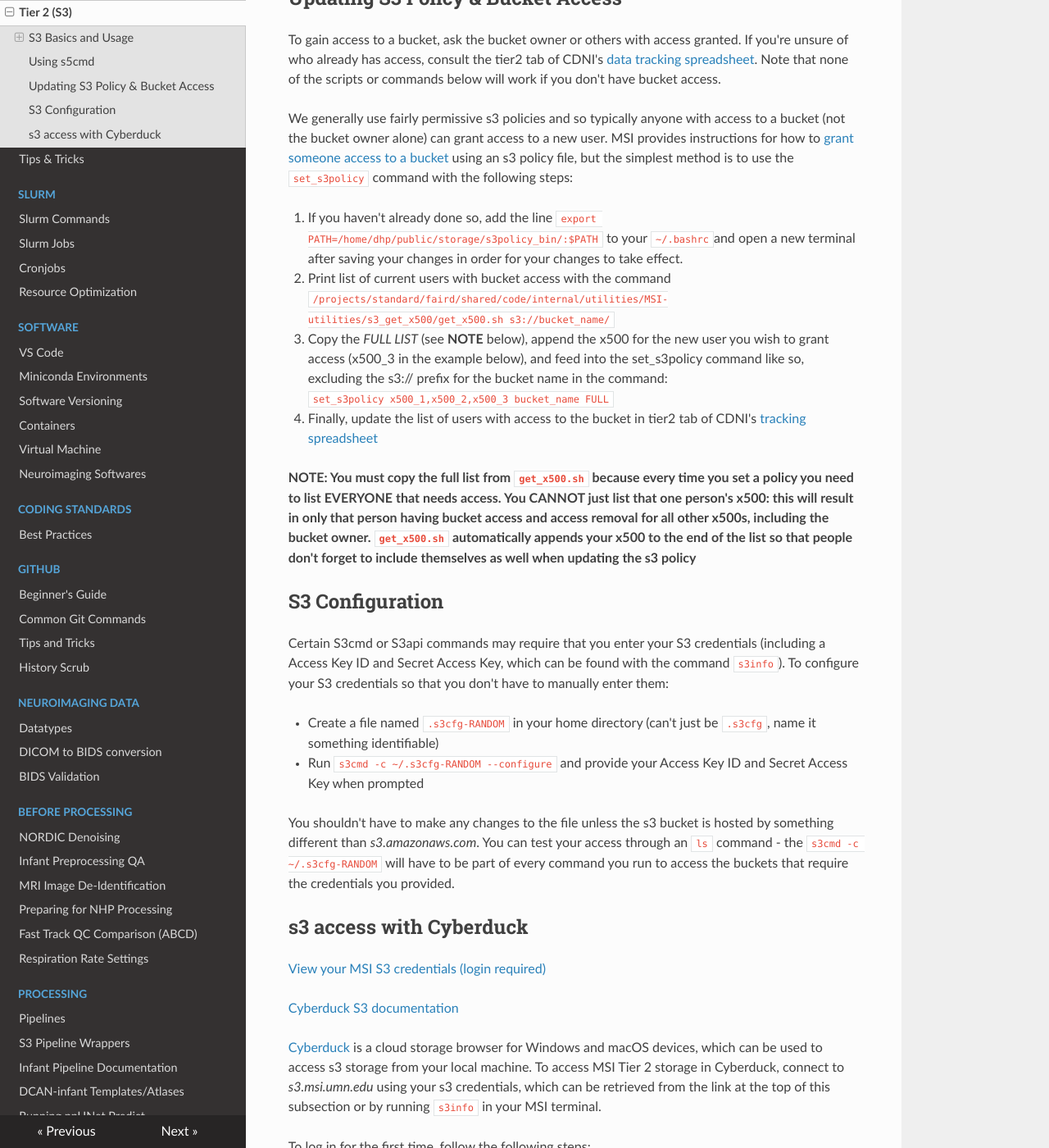
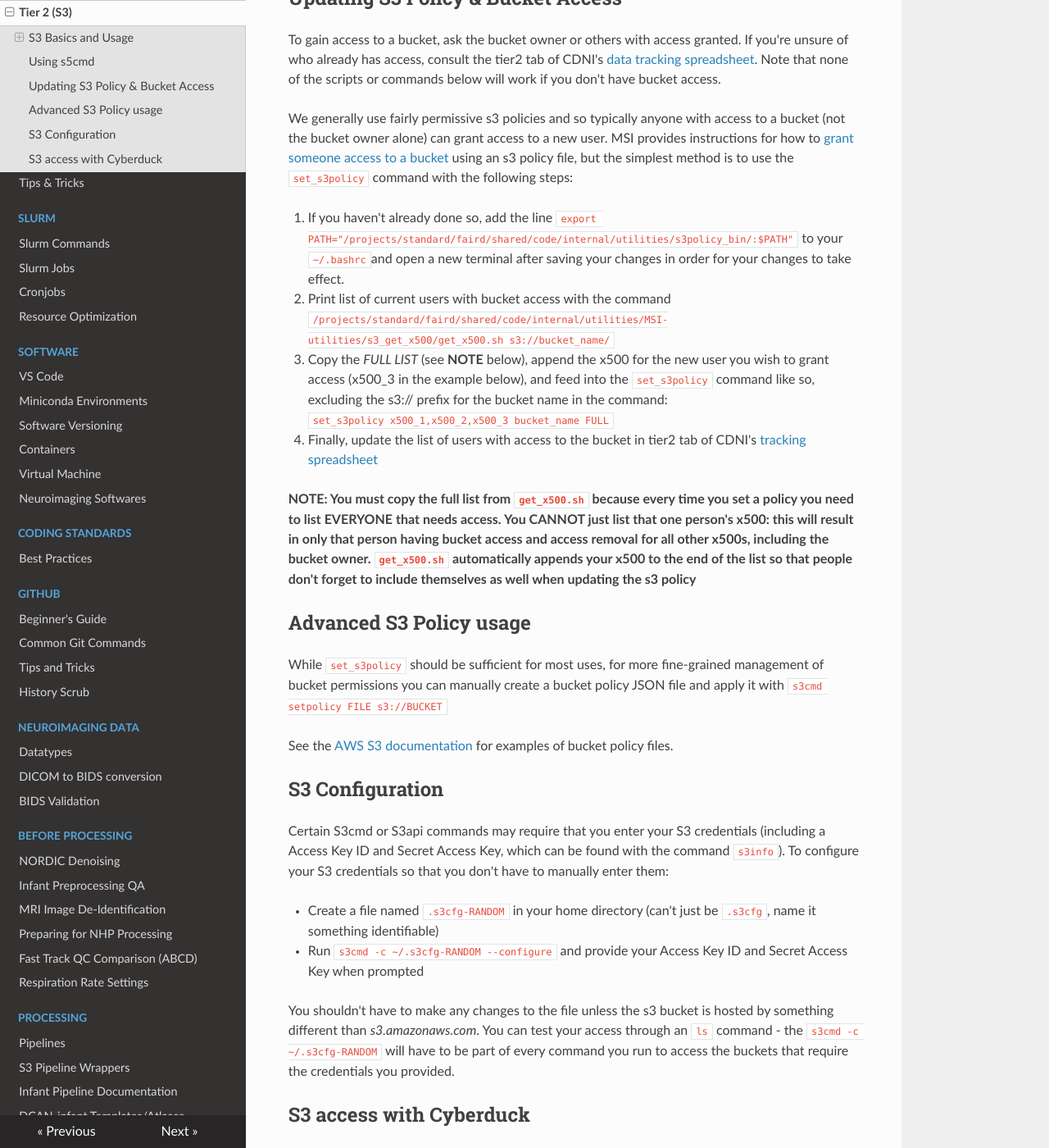
Before and after one commit to DCAN-Labs/cdni-brain, an MkDocs documentation site: the page built from docs/s3.md, in a window 1280 px wide and 1400 px high, scrolled down 3244 px. Shown: the whole window at 82% size. Built offline with MkDocs 1.6.1, drawn with Linux system fonts in a browser that asks for light colours; nearby versions of some CDN libraries; some of the changed text lies outside the part shown.

Commit message:
Update s3.md
Update paths and info related to S3 bucket policies.

Also added small note that legacy users still have 120TB quotas, for consistency with the rest of this document

```diff
--- a/docs/s3.md
+++ b/docs/s3.md
@@ -49,7 +49,7 @@ You're welcome to create your own buckets for personal use, but if you were adde
 	</p>
 </div>
 
-This is for two reasons: PIs have a larger storage quota on tier2 (120TB) and if you leave UMN, others will lose access to your bucket once your UMN account is deactivated!!
+This is for two reasons: PIs and legacy users have a larger storage quota on tier2 (120TB) and if you leave UMN, others will lose access to your bucket once your UMN account is deactivated!!
 
 Also note that, while this has not always been the case, MSI currently requires users to follow AmazonS3 naming standards, e.g. names cannot include underscores or uppercase letters - see the [AmazonS3 bucket naming rules](https://docs.aws.amazon.com/AmazonS3/latest/userguide/bucketnamingrules.html) for full details.
 
@@ -112,12 +112,18 @@ To gain access to a bucket, ask the bucket owner or others with access granted.
 
 We generally use fairly permissive s3 policies and so typically anyone with access to a bucket (not the bucket owner alone) can grant access to a new user. MSI provides instructions for how to [grant someone access to a bucket](https://www.msi.umn.edu/support/faq/how-do-i-use-s3-buckets-share-data-tier-2-storage-other-users) using an s3 policy file, but the simplest method is to use the `set_s3policy` command with the following steps:
 
-1. If you haven't already done so, add the line `export PATH=/home/dhp/public/storage/s3policy_bin/:$PATH` to your `~/.bashrc`and open a new terminal after saving your changes in order for your changes to take effect.
+1. If you haven't already done so, add the line `export PATH="/projects/standard/faird/shared/code/internal/utilities/s3policy_bin/:$PATH"` to your `~/.bashrc`and open a new terminal after saving your changes in order for your changes to take effect.
 2. Print list of current users with bucket access with the command<br> `/projects/standard/faird/shared/code/internal/utilities/MSI-utilities/s3_get_x500/get_x500.sh s3://bucket_name/`
-3. Copy the *FULL LIST* (see **NOTE** below), append the x500 for the new user you wish to grant access (x500_3 in the example below), and feed into the set_s3policy command like so, excluding the s3:// prefix for the bucket name in the command:<br> `set_s3policy x500_1,x500_2,x500_3 bucket_name FULL`
+3. Copy the *FULL LIST* (see **NOTE** below), append the x500 for the new user you wish to grant access (x500_3 in the example below), and feed into the `set_s3policy` command like so, excluding the s3:// prefix for the bucket name in the command:<br> `set_s3policy x500_1,x500_2,x500_3 bucket_name FULL`
 4. Finally, update the list of users with access to the bucket in tier2 tab of CDNI's [tracking spreadsheet](https://docs.google.com/spreadsheets/d/1QpKYJQqhuxoQhErBscAEev9npsd1RgKS8KdCL6FiuEo/edit?usp=sharing)
 
 **NOTE: You must copy the full list from `get_x500.sh` because every time you set a policy you need to list EVERYONE that needs access. You CANNOT just list that one person's x500: this will result in only that person having bucket access and access removal for all other x500s, including the bucket owner. `get_x500.sh` automatically appends your x500 to the end of the list so that people don't forget to include themselves as well when updating the s3 policy**
+
+## Advanced S3 Policy usage
+
+While `set_s3policy` should be sufficient for most uses, for more fine-grained management of bucket permissions you can manually create a bucket policy JSON file and apply it with `s3cmd setpolicy FILE s3://BUCKET`
+
+See the [AWS S3 documentation](https://docs.aws.amazon.com/AmazonS3/latest/userguide/example-bucket-policies.html) for examples of bucket policy files.
 
 ## S3 Configuration
 Certain S3cmd or S3api commands may require that you enter your S3 credentials (including a Access Key ID and Secret Access Key, which can be found with the command `s3info`). To configure your S3 credentials so that you don't have to manually enter them:
@@ -128,7 +134,7 @@ Certain S3cmd or S3api commands may require that you enter your S3 credentials (
 
 You shouldn't have to make any changes to the file unless the s3 bucket is hosted by something different than *s3.amazonaws.com*. You can test your access through an `ls` command - the `s3cmd -c ~/.s3cfg-RANDOM` will have to be part of every command you run to access the buckets that require the credentials you provided.
 
-## s3 access with Cyberduck
+## S3 access with Cyberduck
 [View your MSI S3 credentials (login required)](https://www.msi.umn.edu/content/s3-credentials)
 
 [Cyberduck S3 documentation](https://docs.cyberduck.io/protocols/s3/)
```
